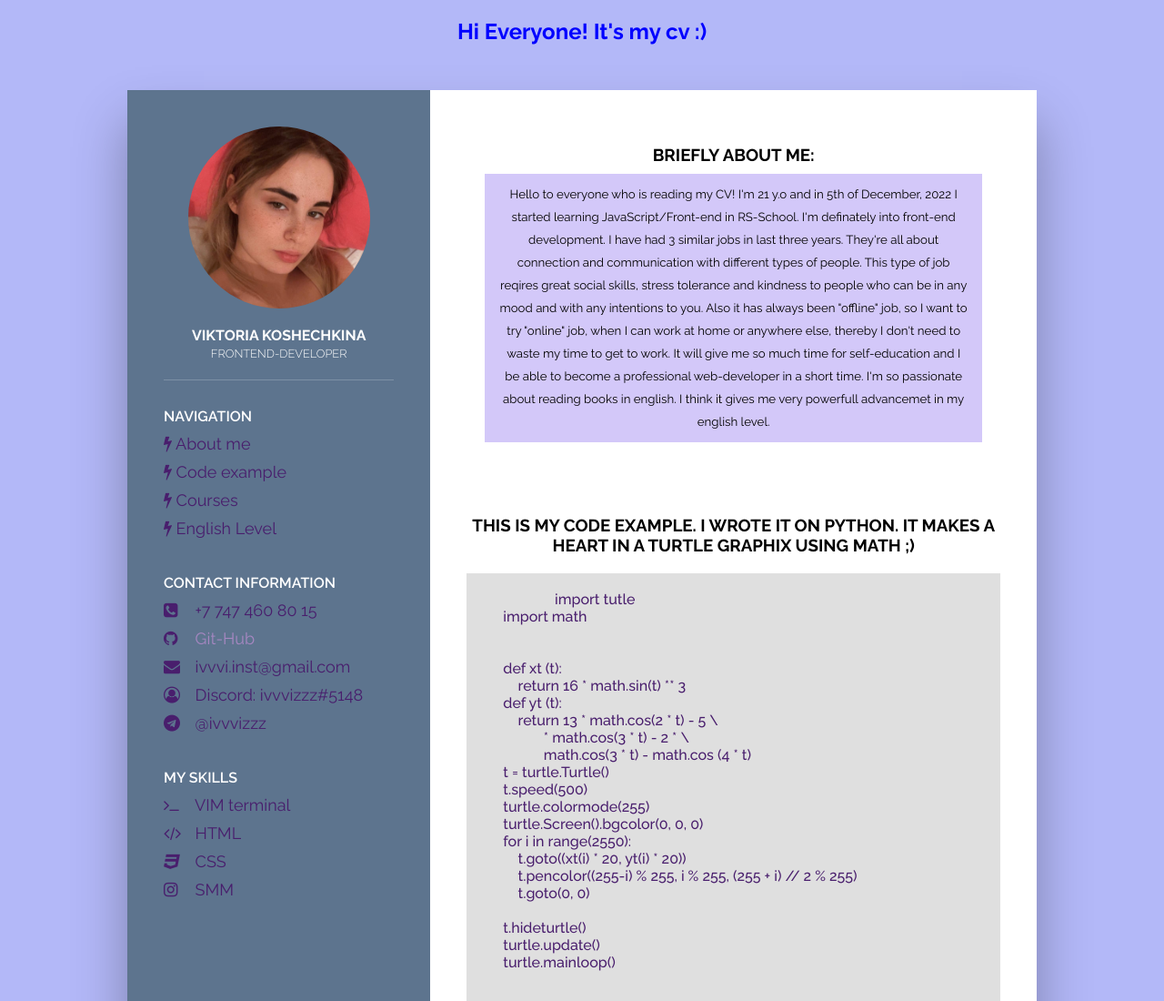
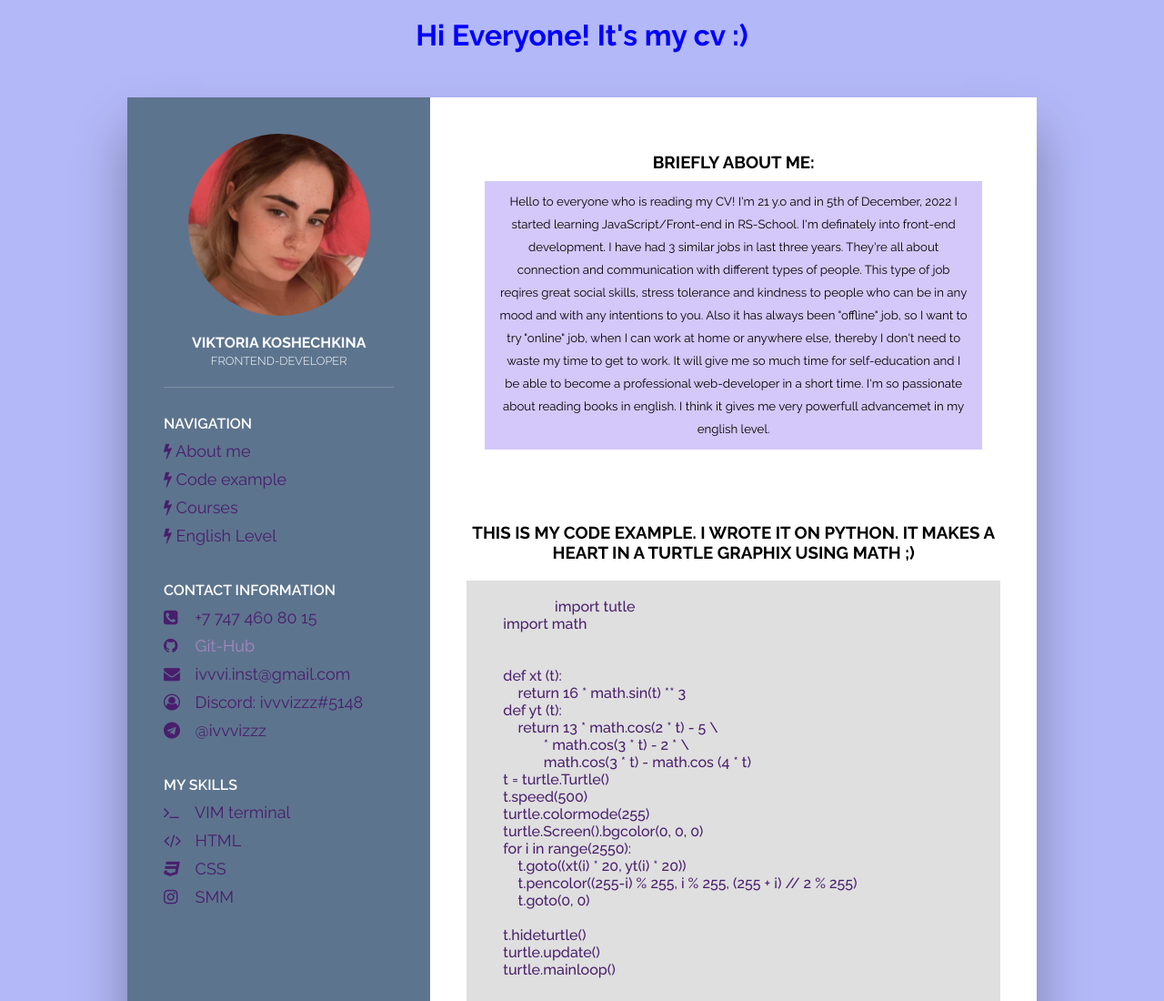
Before and after one commit to zzzivvvi/rsschool-cv, a plain HTML site: page index.html in a window 1280 px wide. Shown: the top 1100 px of the page at 91% size. Drawn offline with Linux system fonts and the light colour scheme.

Commit message:
fix:fix errors

```diff
--- a/index.html
+++ b/index.html
@@ -23,7 +23,7 @@
   <body>
   <header class="head">
     <div>
-      <H2 class="anim">Hi Everyone! It's my cv :)</H2>
+      <H1 class="anim">Hi Everyone! It's my cv :)</H1>
     </div>
   </header>
   <main>
```
